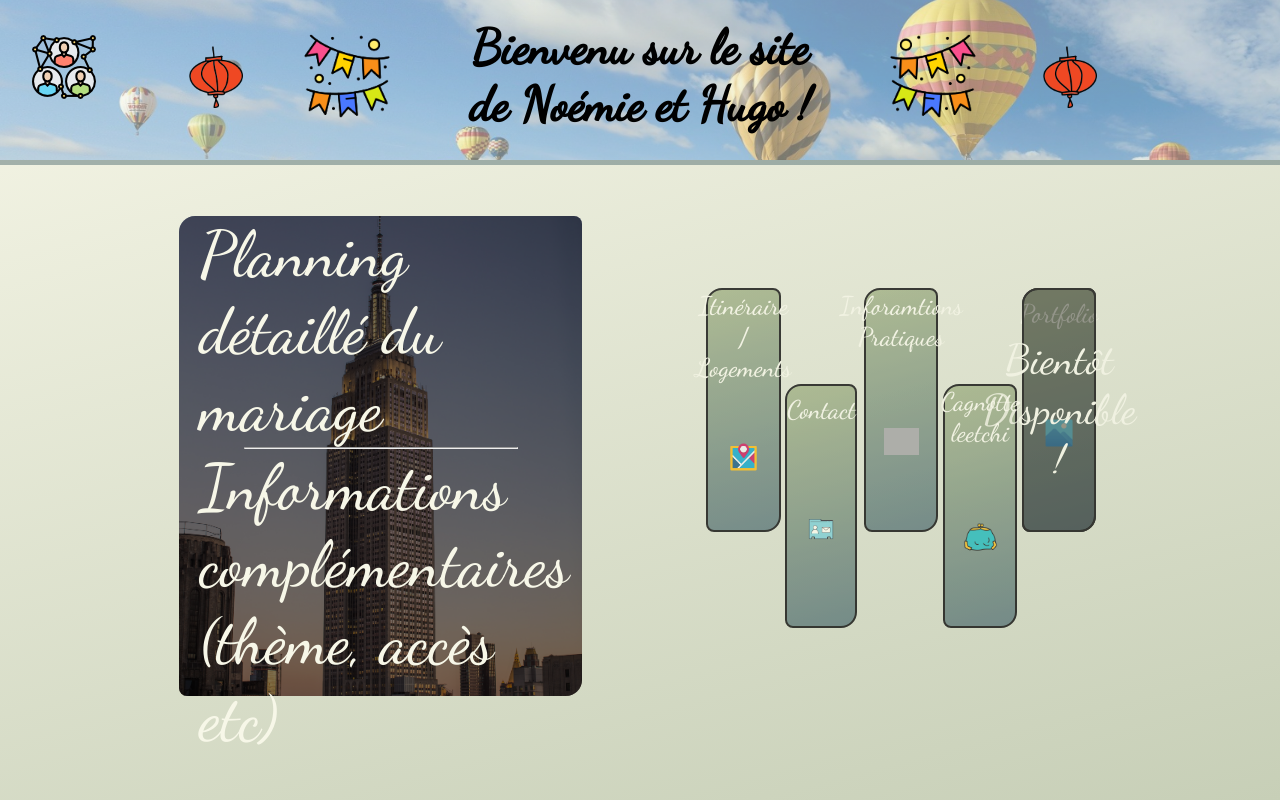
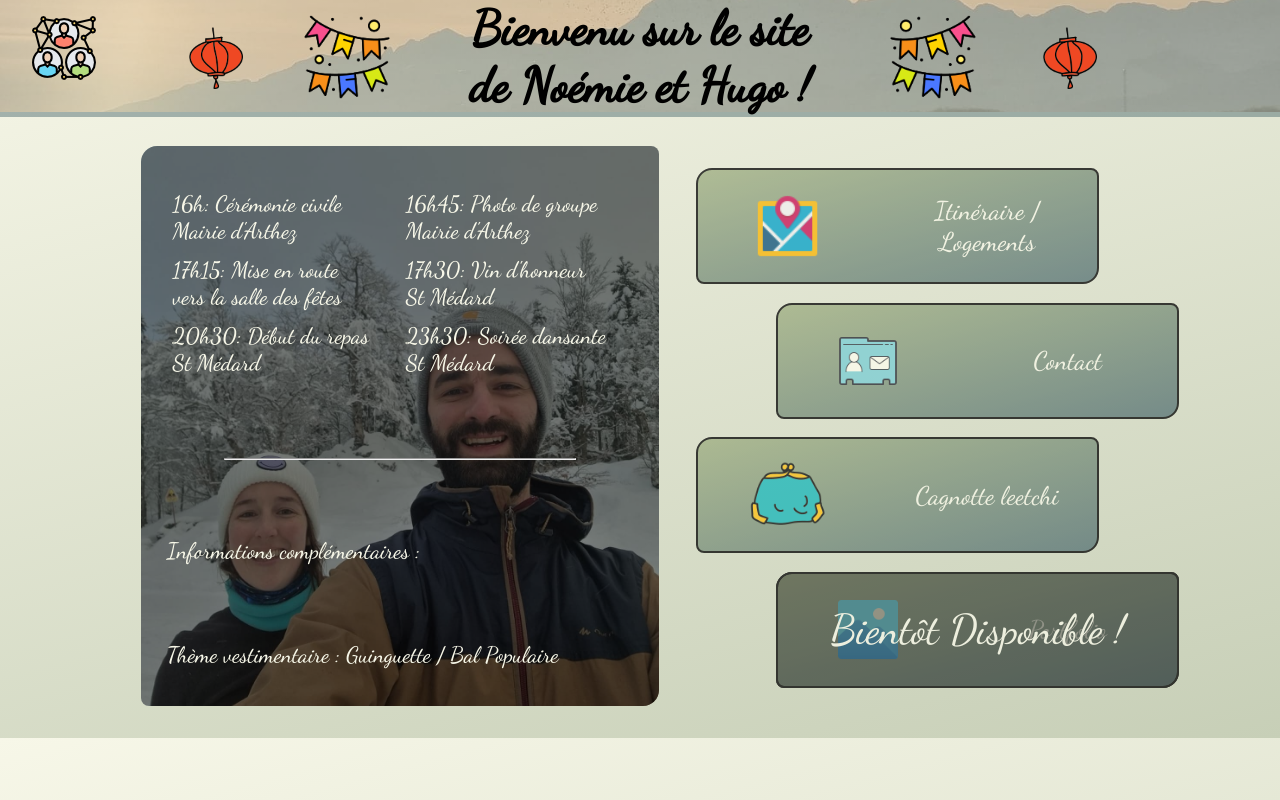
Before and after one commit to Paul-Serrano/Site-de-Mariage, a PHP site: page /view/index.php in a window 1280 px wide. Run offline with PHP 8.4, Linux system fonts and the light colour scheme; some libraries are stand-ins or nearby versions; grey boxes are pictures that could not be loaded.

Commit message:
index design done

```diff
--- a/includes/_nav.php
+++ b/includes/_nav.php
@@ -159,8 +159,9 @@ if(isset($_GET['id'])){
 
 ?>
 
-<img class="nav-bckg desktop-nav-bckg" src="../public/img/banniere.png" alt="banniere">
+
 <nav class="nav">
+<img class="nav-bckg desktop-nav-bckg" src="../public/img/banniere2.png" alt="banniere">
         <?php
         if(isset($_SESSION['surname'])) {
         ?>
@@ -238,7 +239,7 @@ if(isset($_GET['id'])){
 </nav>
 
 <nav class="nav-phone">
-<img class="nav-bckg" src="../public/img/banniere.png" alt="banniere">
+<img class="nav-bckg" src="../public/img/banniere2.png" alt="banniere">
     <div class="nav-phone-container">
         <div class="nav-left">
         <?php
--- a/public/style.css
+++ b/public/style.css
@@ -15,7 +15,7 @@
 }
 
 html {
-  height: 100%;
+  height: auto;
 }
 
 img {
@@ -34,7 +34,7 @@ button {
 main {
   display: flex;
   width: 90%;
-  margin: 5% auto;
+  margin: 2.5% auto;
 }
 
 .nav-phone {
@@ -167,16 +167,15 @@ nav {
   align-items: center;
   position: relative;
   z-index: 1;
-  padding: 1.5% 0;
 }
 
 .nav-bckg {
-  position: fixed;
+  position: absolute;
   z-index: -1;
   width: 100%;
   object-fit: cover;
   opacity: 0.5;
-  height: 20%;
+  height: 100%;
   border-bottom: 5px solid #557174;
 }
 
@@ -311,12 +310,12 @@ nav p {
   display: flex;
   justify-content: space-evenly;
   align-items: center;
-  height: 60vh;
+  height: 70vh;
 }
 
 .planning-container {
   display: flex;
-  width: 35%;
+  width: 45%;
   height: 100%;
 }
 
@@ -332,7 +331,7 @@ nav p {
   display: flex;
   height: 100%;
   width: 100%;
-  background: rgba(0,0,0,0.5);
+  background: rgba(0, 0, 0, 0.5);
   position: absolute;
   top: 0;
   left: 0;
@@ -345,14 +344,31 @@ nav p {
 .planning-content {
   display: flex;
   flex-direction: column;
-  justify-content: space-evenly;
+  justify-content: space-around;
   width: 90%;
   margin: 0 auto;
   height: 100%;
 }
 
+.planning {
+  display: grid;
+  grid-template-columns: 1fr 1fr;
+}
+
+.planning-line {
+  display: flex;
+  flex-direction: column;
+  margin: 2.5%;
+}
+
 .planning-content p {
   color: #f7f7e8;
+  font-size: 35%;
+}
+
+.planning-content span {
+  color: #f7f7e8;
+  font-size: 35%;
 }
 
 .planning-content hr {
@@ -373,8 +389,8 @@ nav p {
 
 .index-block-link {
   display: flex;
-  width: 17.5%;
-  height: 50%;
+  width: 100%;
+  height: 20%;
   text-decoration: none;
   cursor: pointer;
   position: relative;
@@ -386,6 +402,7 @@ nav p {
   justify-content: space-evenly;
   align-items: center;
   height: 100%;
+  flex-direction: column;
 }
 
 .index-low-container {
@@ -403,30 +420,26 @@ nav p {
 }
 
 .index-block-link:nth-child(1) {
-  top: -10%;
+  left: -10%;
 }
 
 .index-block-link:nth-child(2) {
-  top: 10%;
+  left: 10%;
 }
 
 .index-block-link:nth-child(3) {
-  top: -10%;
+  left: -10%;
 }
 
 .index-block-link:nth-child(4) {
-  top: 10%;
-}
-
-.index-block-link:nth-child(5) {
-  top: -10%;
+  left: 10%;
 }
 
 .index-block {
   width: 100%;
   height: 100%;
   display: flex;
-  flex-direction: column;
+  flex-direction: row-reverse;
   background: rgb(157, 173, 127);
   background: linear-gradient(
     165deg,
@@ -472,7 +485,7 @@ nav p {
 }
 
 .index-block-title {
-  width: 75%;
+  width: 50%;
   margin: auto;
   display: flex;
   justify-content: center;
@@ -490,7 +503,7 @@ nav p {
   justify-content: center;
   align-items: center;
   height: 75%;
-  width: 100%;
+  width: 40%;
   margin: auto;
 }
 
--- a/view/index.php
+++ b/view/index.php
@@ -39,12 +39,38 @@ if (isset($_GET['success'])) {
         <div class="planning-block">
             <div class="planning-filter">
                 <div class="planning-content">
-                    <p>Planning  détaillé du mariage</p>
+                    <div class="planning">
+                        <div class="planning-line">
+                            <span>16h: Cérémonie civile</span>
+                            <span>Mairie d'Arthez</span>
+                        </div>
+                        <div class="planning-line">
+                            <span>16h45: Photo de groupe</span>
+                            <span>Mairie d'Arthez</span>
+                        </div>
+                        <div class="planning-line">
+                            <span>17h15: Mise en route</span>
+                            <span>vers la salle des fêtes</span>
+                        </div>
+                        <div class="planning-line">
+                            <span>17h30: Vin d'honneur</span>
+                            <span>St Médard</span>
+                        </div>
+                        <div class="planning-line">
+                            <span>20h30: Début du repas</span>
+                            <span>St Médard</span>
+                        </div>
+                        <div class="planning-line">
+                            <span>23h30: Soirée dansante</span>
+                            <span>St Médard</span>
+                        </div>
+                    </div>
                     <hr>
-                    <p>Informations complémentaires (thème, accès etc)</p>
+                    <p>Informations complémentaires :</p>
+                    <p>Thème vestimentaire : Guinguette / Bal Populaire</p>
                 </div>
             </div>
-            <img class="planning-bckg" src="../public/img/building.png" alt="building">
+            <img class="planning-bckg" src="../public/img/portrait.png" alt="building">
         </div>
     </div>
     <div class="index-container">
@@ -58,12 +84,6 @@ if (isset($_GET['success'])) {
                 <div class="index-block">
                     <div class="index-block-title"><p>Contact</p></div>
                     <div class="index-block-content"><img src="../public/img/contact.png" alt="contact"></div>
-                </div>
-            </a>
-            <a class="index-block-link" href="../view/info.php?page=info">
-                <div class="index-block">
-                    <div class="index-block-title"><p>Inforamtions Pratiques</p></div>
-                    <div class="index-block-content"><img src="../public/img/info.png" alt="info"></div>
                 </div>
             </a>
             <a class="index-block-link" href="../view/leetchi.php?page=leetchi">
```
Also changed, not shown: view/info.php (deleted, +0 -30 lines), public/img/banniere1.png (added), public/img/banniere2.png (added), public/img/mountain.png (added), public/img/portrait.png (added), public/img/portrait1.png (added), 1 other file.
